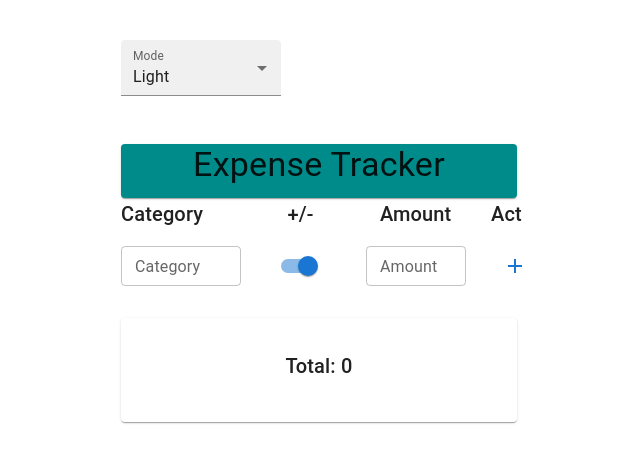
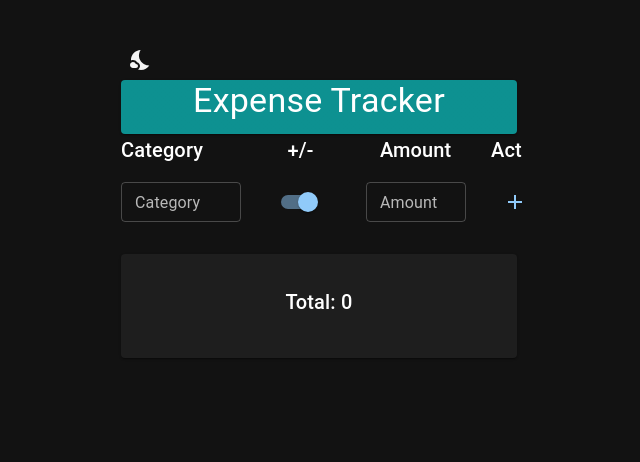
Before and after one commit to DhivyaSelvi24/calculation, a React (Create React App) app: page / in a window 1280 px wide. Shown: the top 462 px of the page, without its empty margins (321-961 px from the left). Built offline with nearby package versions, Linux system fonts and the light colour scheme.

Commit message:
implemented modal and modeicon

```diff
--- a/package.json
+++ b/package.json
@@ -11,6 +11,7 @@
     "cra-template": "1.2.0",
     "react": "^18.3.1",
     "react-dom": "^18.3.1",
+    "react-icons": "^5.4.0",
     "react-scripts": "5.0.1",
     "recharts": "^2.15.0",
     "web-vitals": "^4.2.4"
--- a/src/App.js
+++ b/src/App.js
@@ -1,5 +1,6 @@
 import React, { useEffect, useState } from "react";
 import {
+  Button,
   IconButton,
   Container,
   Grid,
@@ -10,25 +11,23 @@ import {
   CardContent,
   Switch,
   FormControlLabel,
-  FormControl,
-  Select,
-  InputLabel,
-  MenuItem,
+  Modal
 } from "@mui/material";
 import AddIcon from "@mui/icons-material/Add";
+import { WbSunny } from "@mui/icons-material";
 import RemoveIcon from "@mui/icons-material/Remove";
 import { ThemeProvider, createTheme, CssBaseline } from "@mui/material";
+import { NightsStay } from "@mui/icons-material";
 
+import { dark, light } from "@mui/material/styles/createPalette";
 function App() {
   const [row, setRow] = useState(() =>
     localStorage.getItem("expenseRows") ? JSON.parse(localStorage.getItem("expenseRows")) : [{ category: "", Toggle: true, Amount: "" }]
   );
   const [total, setTotal] = useState(0);
-  const [darkMode, setDarkMode] = useState(() => {
-    const savedMode = localStorage.getItem("darkMode");
-    return savedMode ? JSON.parse(savedMode) : false;
-  });
-
+  const [darkMode, setDarkMode] = useState(true);
+  const[open,setOpen]=useState(false);
+  const[selectedrow,setSelectedrow]=useState(null);
   // Save rows to local storage whenever they change
   useEffect(() => {
     console.log("hello")
@@ -69,16 +68,29 @@ function App() {
   }
 
   function handleRemove(index) {
-    if (row.length > 1) {
+    if (row.length > 1 && row.selectedRow!==null) {
       const newRow = [...row];
-      newRow.splice(index, 1);
+      newRow.splice(selectedrow, 1);
       setRow(newRow);
+      setSelectedrow(null);
     }
+    setOpen(false)
+  }
+
+ //function to open modal
+ function openModal(index){
+  setSelectedrow(index);
+  setOpen(true)
+  }
+
+  function handleToggle(e){
+    setDarkMode(!darkMode)
   }
 
   // Define light and dark themes
   const theme = createTheme({
     palette: {
+
       mode: darkMode ? "dark" : "light",
     },
   });
@@ -87,29 +99,30 @@ function App() {
     <ThemeProvider theme={theme}>
       <CssBaseline />
       <Container maxWidth="xs" sx={{ marginTop: 5 }}>
-        <FormControl variant="filled" sx={{ marginBottom: 6, width: "10em" }}>
-          <InputLabel id="theme">Mode</InputLabel>
-          <Select
-            labelId="select-label"
-            value={darkMode ? "dark" : "light"}
-            onChange={(e) => {
-              const selectedDropdown = e.target.value;
-              if (selectedDropdown === "dark" && !darkMode) {
-                setDarkMode(true);
-              } else {
-                setDarkMode(false);
-              }
-            }}
-          >
-            <MenuItem value="light">Light</MenuItem>
-            <MenuItem value="dark">Dark</MenuItem>
-          </Select>
-        </FormControl>
+      <IconButton onClick={handleToggle} sx={{ display: "flex", justifyContent: "center", alignItems: "center" }}>
+
+            {darkMode ? (
+              <NightsStay sx={{color:"whitesmoke"}}/>
+            ) : (
+              <WbSunny sx={{color:"#F6BE00", backgroundColor:"white"}} />
+            )}
+
+        </IconButton>
+
+
         <Card sx={{ backgroundColor: "darkcyan" }}>
+          <Grid container alignItems="center" justifyContent="center">
+            <Grid item>
           <Typography variant="h4" align="center" gutterBottom>
             Expense Tracker
           </Typography>
+          </Grid>
+          <Grid item>
+
+          </Grid>
+          </Grid>
         </Card>
+
         <Grid container spacing={6} sx={{ marginBottom: 2 }}>
           <Grid item xs={4}>
             <Typography variant="h6" className="column-header">
@@ -182,10 +195,16 @@ function App() {
                     <AddIcon sx={{ marginLeft: 3 }} />
                   </IconButton>
                 ) : (
-                  <IconButton color="secondary" onClick={() => handleRemove(index)}>
+                  <IconButton color="secondary" onClick={() => openModal(index)}>
                     <RemoveIcon sx={{ marginLeft: 2.5 }} />
                   </IconButton>
                 )}
+                <Modal open={open}>
+                  <Box sx={{alignItems:"center", justifyContent:"center"}}>
+                    <Typography>Do you want to delete it?</Typography>
+                  <Button variant="contained" className="primary" onClick={handleRemove}>DELETE</Button>
+                  </Box>
+                </Modal>
               </div>
             </Grid>
           </Grid>
@@ -198,6 +217,7 @@ function App() {
             </Typography>
           </CardContent>
         </Card>
+
       </Container>
     </ThemeProvider>
   );
```
Also changed, not shown: 1 other file (tests, documents, lock files or other folders).
